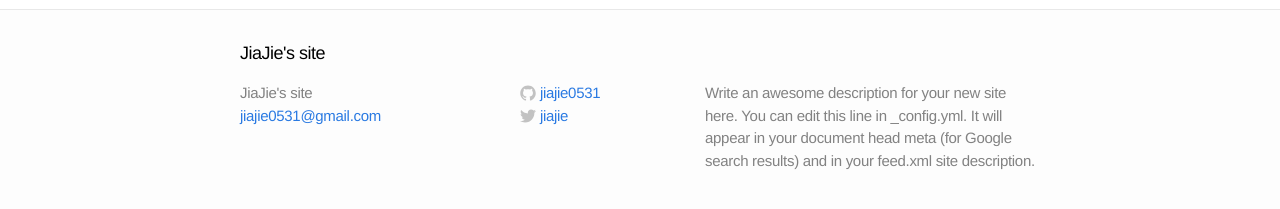
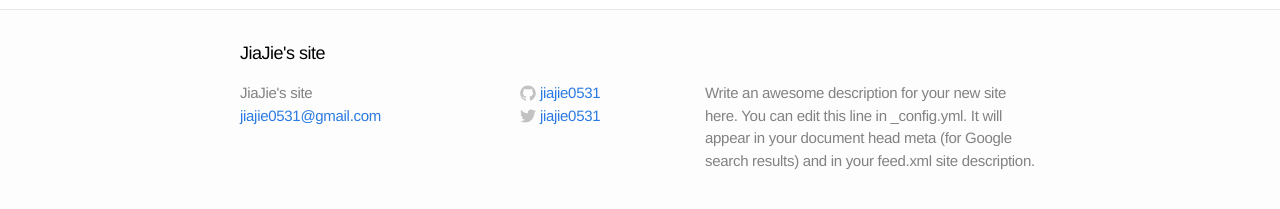
Before and after one commit to jiajie0531/jiajie.github.io, a Jekyll site: the page built from index.html, in a window 1280 px wide. Shown: the part 491-700 px from the top of the page. Built offline with Jekyll 4.4.1, drawn with Linux system fonts in a browser that asks for light colours.

Commit message:
publish writing-posts.markdown

```diff
--- a/_config.yml
+++ b/_config.yml
@@ -4,7 +4,7 @@ email: jiajie0531@gmail.com
 description: "Write an awesome description for your new site here. You can edit this line in _config.yml. It will appear in your document head meta (for Google search results) and in your feed.xml site description."
 baseurl: ""
 url: "http://yourdomain.com"
-twitter_username: jiajie
+twitter_username: jiajie0531
 github_username:  jiajie0531
 
 # Build settings
```
